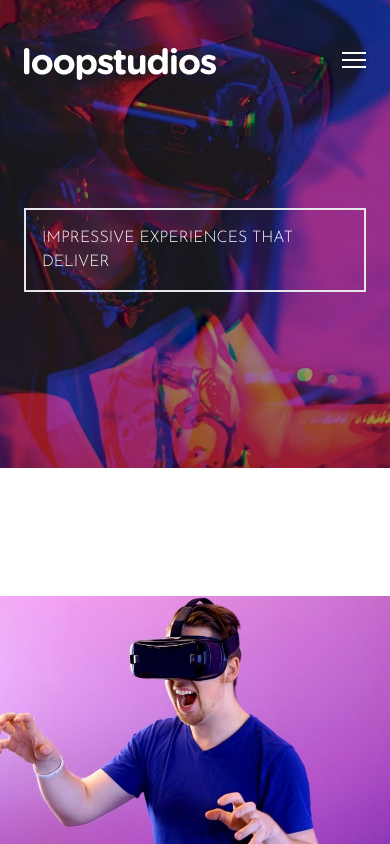
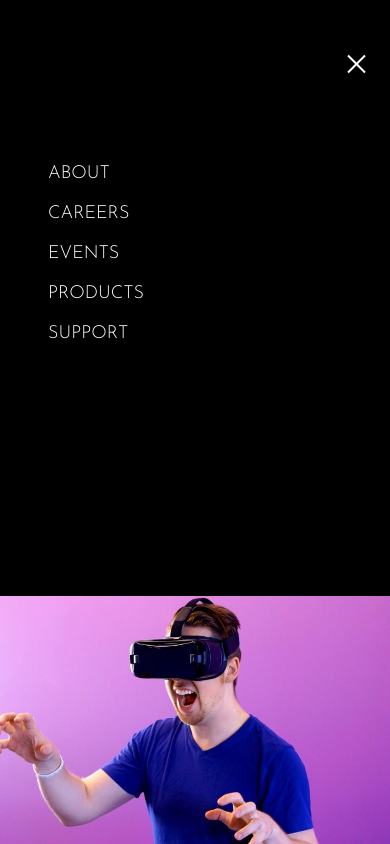
Before and after one commit to sarahmarie1976/loopstudios-website, a website: page index.html in a window 390 px wide. Both pictures are taken after a click on the button 354 px from the left and 64 px from the top of the page. Shown: the top 844 px of the page. Drawn offline with Linux system fonts and the light colour scheme; a web font is replaced by a local one.

Commit message:
:sparkles: created mobile menu and some js

```diff
--- a/index.html
+++ b/index.html
@@ -10,6 +10,7 @@
       href="https://fonts.googleapis.com/css2?family=Alata&family=Bai+Jamjuree:wght@400;600&family=Josefin+Sans:wght@300&display=swap"
       rel="stylesheet"
     />
+    <script src="js/script.js" defer></script>
     <link rel="stylesheet" href="css/style.css" />
     <title>Loopstudios Website</title>
   </head>
@@ -72,7 +73,18 @@
             </button>
           </div>
         </nav>
-        <!-- Todo Mobile Menu -->
+
+        <!-- Mobile Menu -->
+        <div
+          id="menu"
+          class="absolute top-0 bottom-0 left-0 hidden flex-col self-end w-full min-h-screen py-1 pt-40 pl-12 space-y-3 text-lg text-white uppercase bg-black"
+        >
+          <a href="#" class="hover:text-pink-500">About</a>
+          <a href="#" class="hover:text-pink-500">Careers</a>
+          <a href="#" class="hover:text-pink-500">Events</a>
+          <a href="#" class="hover:text-pink-500">Products</a>
+          <a href="#" class="hover:text-pink-500">Support</a>
+        </div>
 
         <div
           class="max-w-lg mt-32 mb-32 p-4 font-sans font-4xl text-white uppercase border-2 md:p-10 md:m-32 md:mx-0 md:text-6xl"
--- /dev/null
+++ b/js/script.js
@@ -0,0 +1,10 @@
+const btn = document.getElementById('menu-btn');
+const menu = document.getElementById('menu');
+
+btn.addEventListener('click', navToggle);
+
+function navToggle() {
+  btn.classList.toggle('open');
+  menu.classList.toggle('flex');
+  menu.classList.toggle('hidden');
+}
```
Also changed, not shown: css/style.css.
